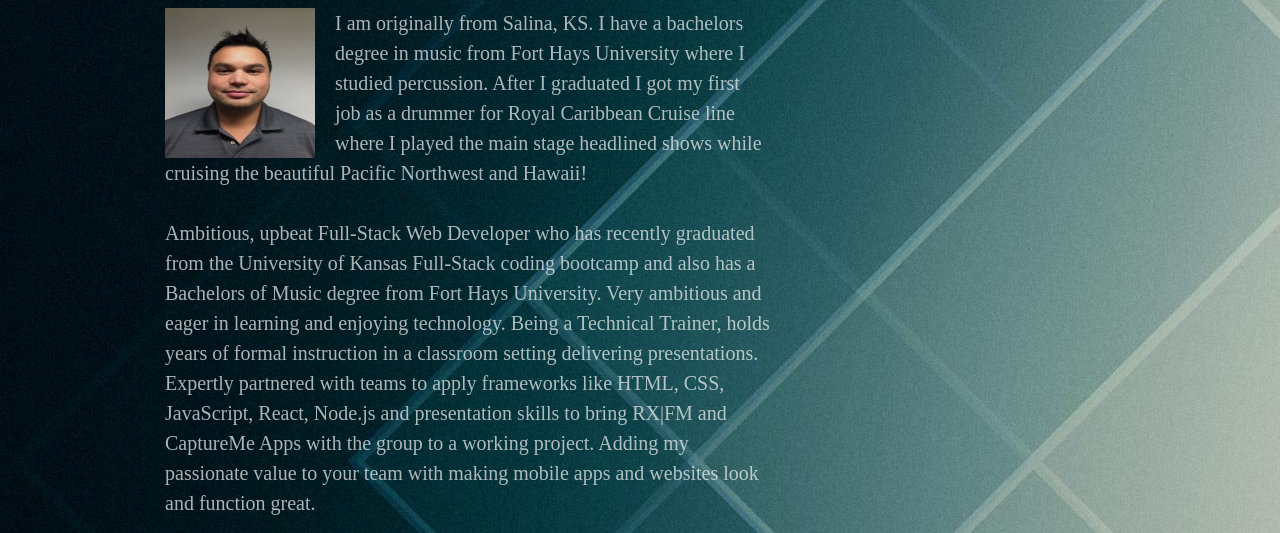
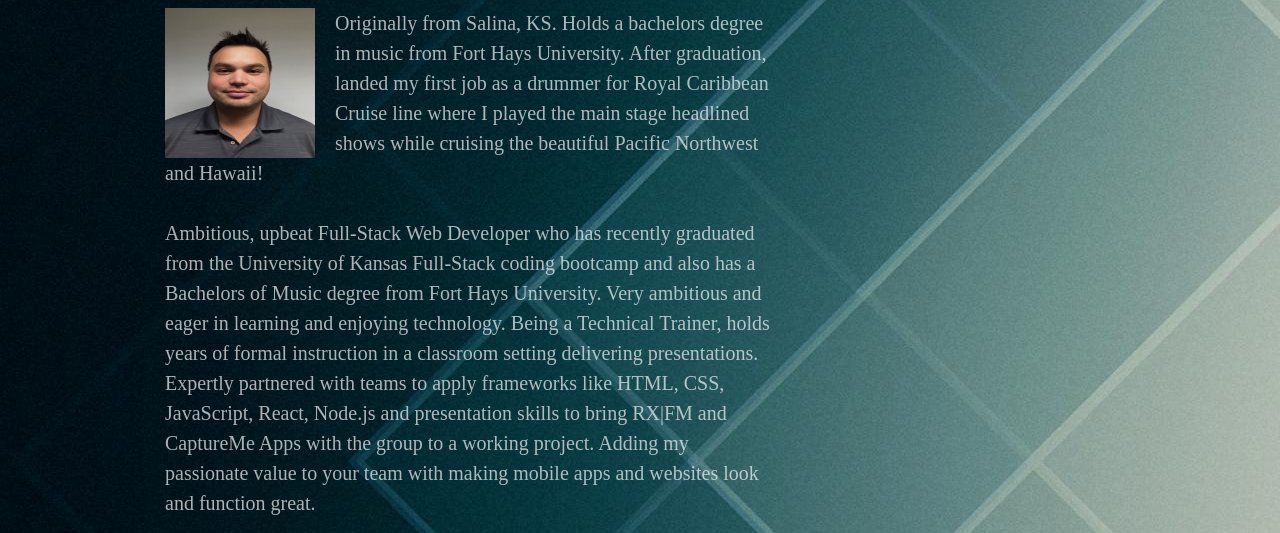
Before and after one commit to jrmiller022/Basic-Portfolio, a plain HTML site: page index.html in a window 1280 px wide. Shown: the part 169-702 px from the top of the page. Drawn offline with Linux system fonts and the light colour scheme.

Commit message:
updated bio

```diff
--- a/index.html
+++ b/index.html
@@ -26,9 +26,8 @@
 		<section>
 			<div class="container">
 				<img alt="Jay Miller" src="my%20pic.JPG">
-				<p>I am originally from Salina, KS. I have a bachelors degree in music from Fort Hays University where I
-					studied
-					percussion. After I graduated I got my first job as a drummer for Royal Caribbean Cruise line where
+				<p>Originally from Salina, KS. Holds a bachelors degree in music from Fort Hays University. After
+					graduation, landed my first job as a drummer for Royal Caribbean Cruise line where
 					I played the
 					main
 					stage headlined shows while cruising the beautiful Pacific Northwest and Hawaii!
@@ -46,7 +45,7 @@
 
 				</p>
 
-				<p>I have a certificate from the University of Kansas as a Full-Stack Web Developer. With a focus
+				<p> Holds a Certificate from the University of Kansas as a Full-Stack Web Developer. With a focus
 					on MERN stack (Mongo, Express, React, Node.js). </p>
 			</div>
 		</section>
```
